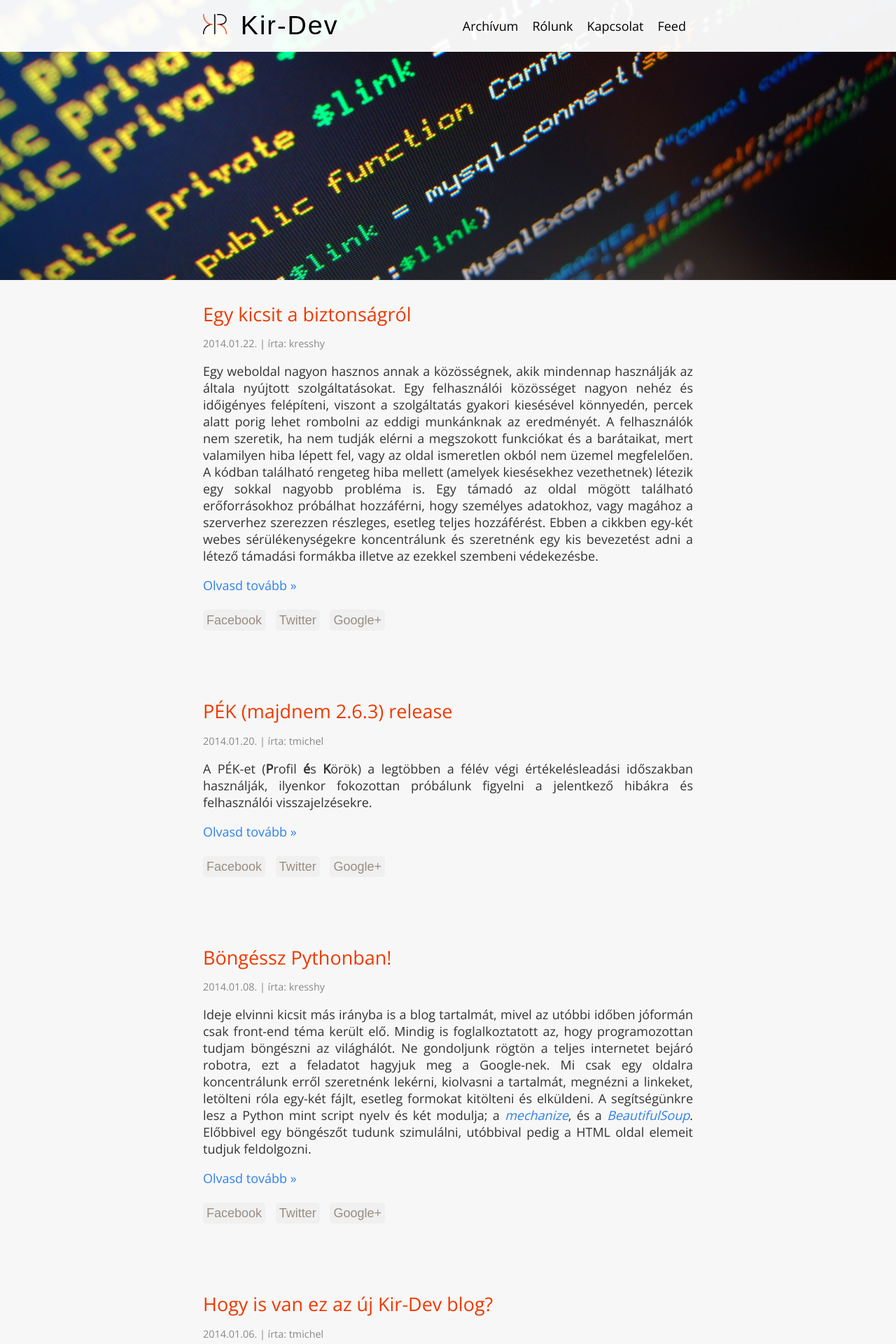
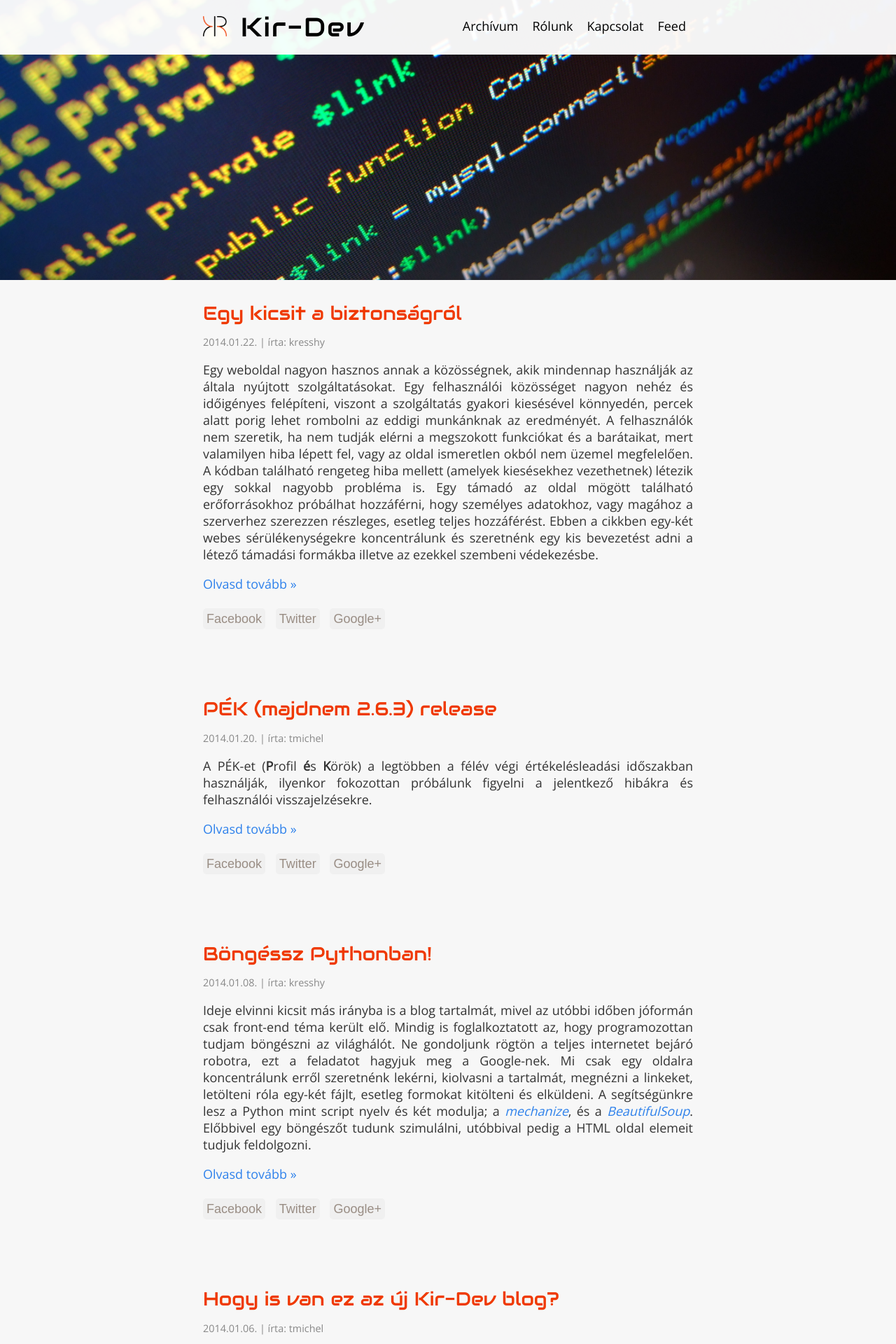
Before and after one commit to kir-dev/kir-dev.sch.bme.hu, a Jekyll site: the page built from index.html, in a window 1280 px wide. Shown: the top 1920 px of the page at 70% size. Built offline with Jekyll 4.4.1, drawn with Linux system fonts in a browser that asks for light colours; some web fonts are replaced; Markdown is read by kramdown in place of the engine named in the settings; the list of posts is cut into pages by our own code; some of the changed text lies outside the part shown.

Commit message:
date correction and fancy font

```diff
--- a/_layouts/default.html
+++ b/_layouts/default.html
@@ -10,7 +10,7 @@
         <link rel="stylesheet" href="/css/main.css">
         <link rel="stylesheet" href="/css/github.css">
 
-        <link href='http://fonts.googleapis.com/css?family=Open+Sans|PT+Mono&subset=latin,latin-ext' rel='stylesheet' type='text/css'/>
+        <link href='http://fonts.googleapis.com/css?family=Open+Sans|Audiowide&subset=latin,latin-ext' rel='stylesheet' type='text/css'/>
 
         <link rel="alternate" type="application/atom+xml" title="{{ site.name }}" href="{{ site.url }}/atom.xml">
 
--- a/css/main.css
+++ b/css/main.css
@@ -8,7 +8,7 @@ body {
 
 h1 {
   font-size: 1.5em;
-  font-family: 'Open Sans', sans-serif;
+  font-family: 'Audiowide', sans-serif;
   font-weight: 400;
 }
 
@@ -117,7 +117,7 @@ footer a:hover {
 #navigation h1 {
   display: inline;
   margin-left: 15px;
-  font-family: 'PT mono', sans-serif;
+  font-family: 'Audiowide', sans-serif;
   font-size: 2.1em;
   letter-spacing: 2px;
 }
```
Also changed, not shown: other parts of _layouts/default.html (+1 -1 lines).
